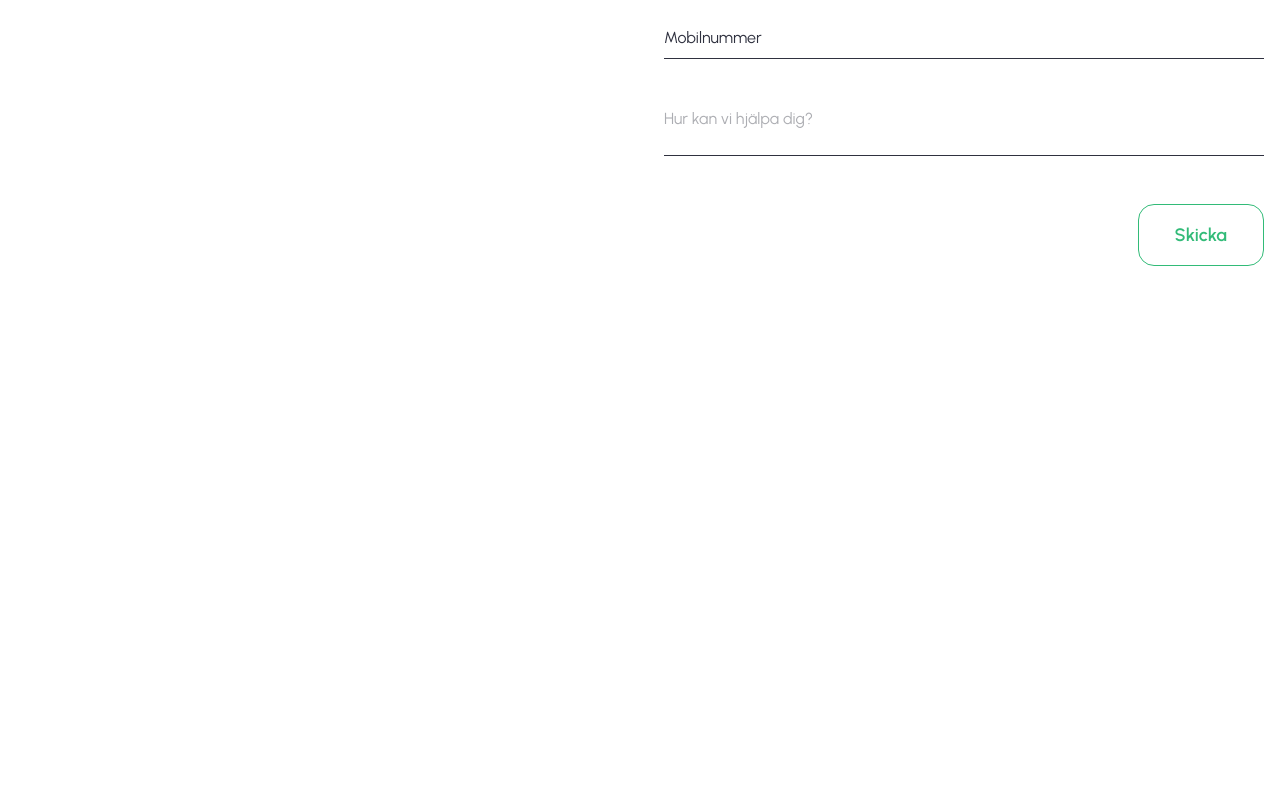
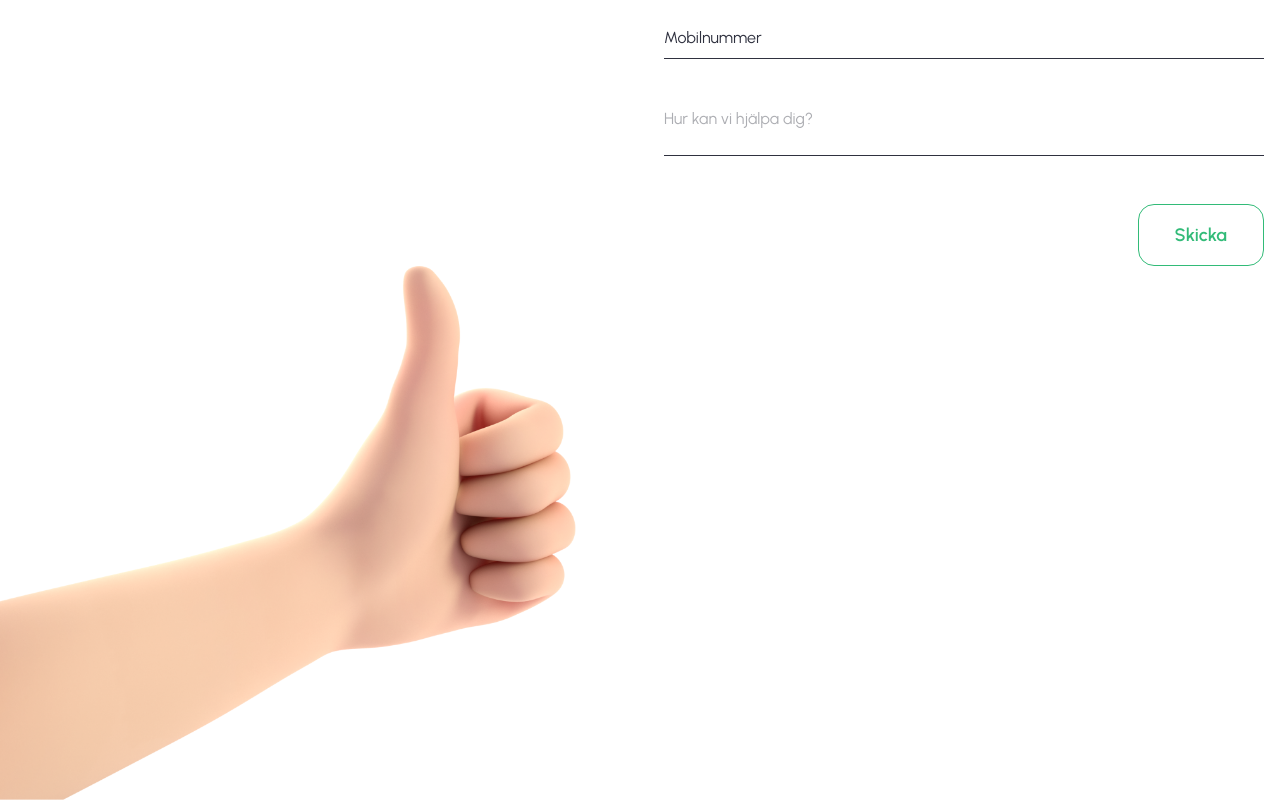
Before and after one commit to nytrek/finslipa, a Next.js app: page / in a window 1280 px wide. Shown: the part 3958-4758 px from the top of the page. Before the commit the page ends 4368 px from the top, so only its background shows below. Built offline with nearby package versions, Linux system fonts and the light colour scheme.

Commit message:
add thumb image

```diff
--- a/src/components/contact/contact.tsx
+++ b/src/components/contact/contact.tsx
@@ -64,6 +64,11 @@ export const Contact: React.FC<React.HTMLAttributes<HTMLDivElement>> = ({
           </button>
         </form>
       </div>
+      <img
+        alt="thumb"
+        className="absolute -left-48 max-w-xl md:left-0"
+        src="/thumb.png"
+      />
     </Container>
   );
 };
```
Also changed, not shown: public/thumb.png (added).
